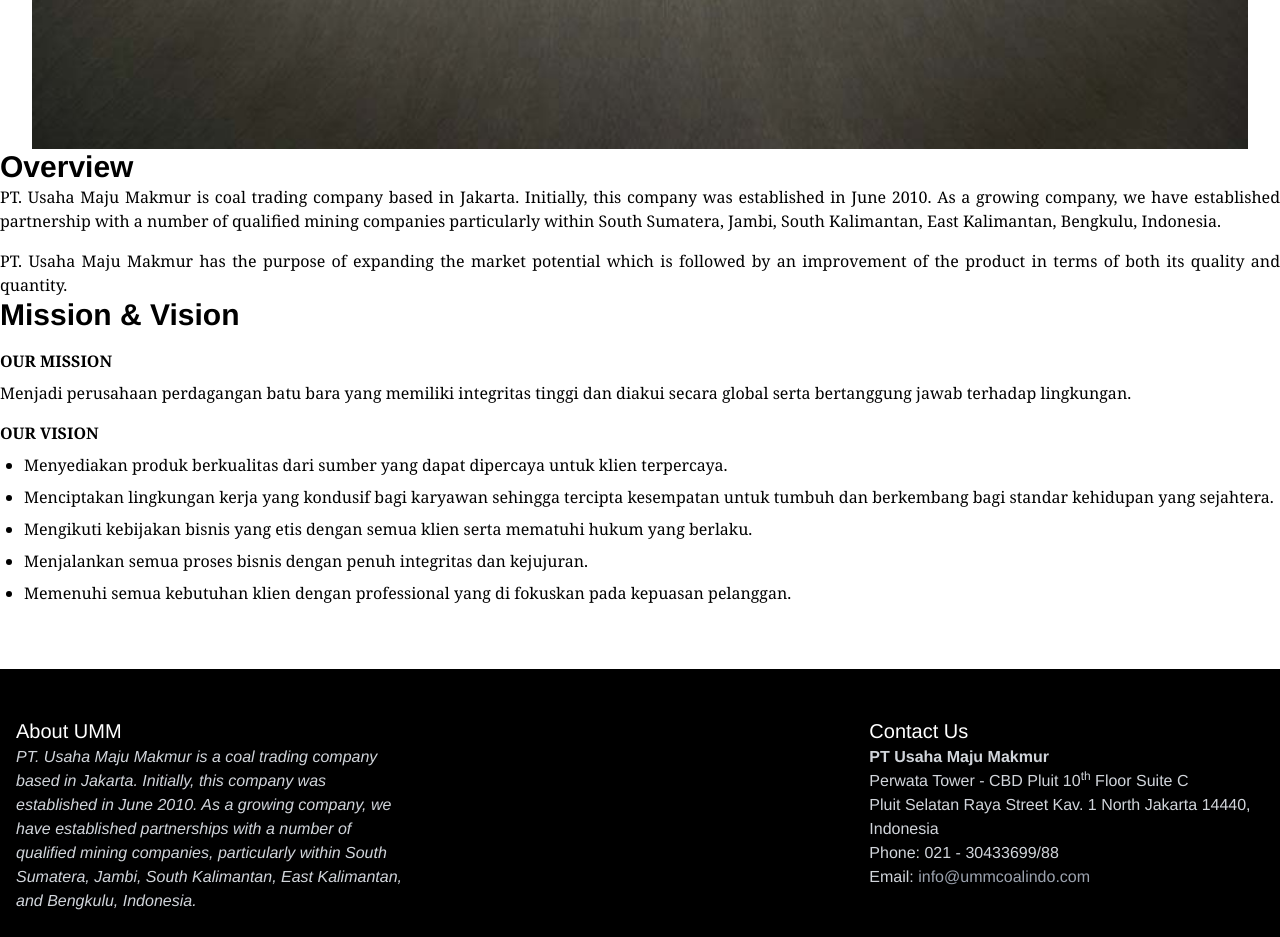
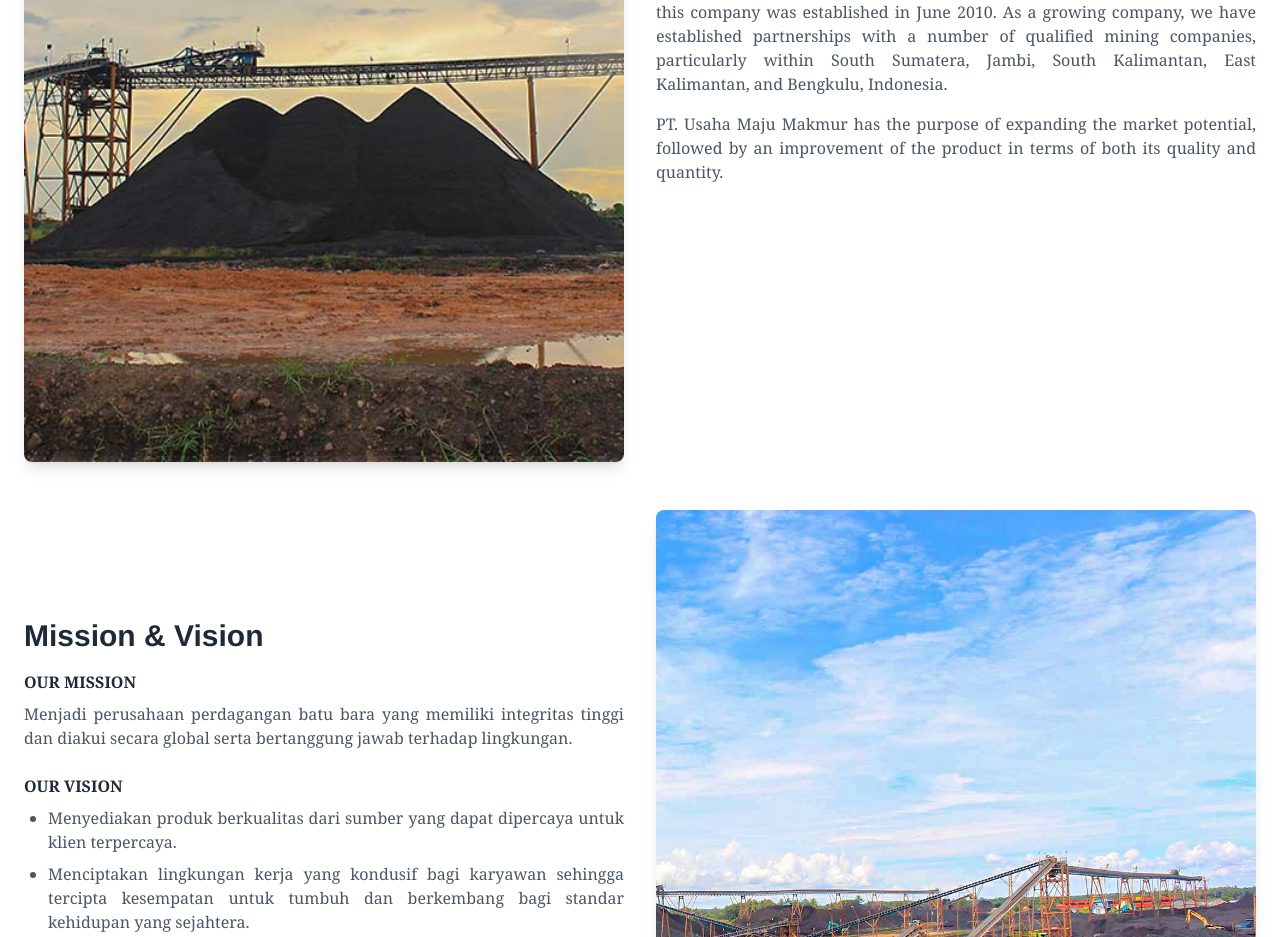
Before and after one commit to Bijas48/UMM-web-refactor, a Vue app: page /about in a window 1280 px wide. Shown: the part 1735-2672 px from the top of the page. Built offline with nearby package versions, Linux system fonts and the light colour scheme.

Commit message:
AboutView + menambahkan font style pada ProductSpec

```diff
--- a/src/components/HeroSectionforPages.vue
+++ b/src/components/HeroSectionforPages.vue
@@ -1,6 +1,4 @@
 <script setup>
-import { defineProps } from 'vue'
-
 defineProps({
   subHeader: {
     type: String,
@@ -12,7 +10,7 @@
   },
   overlay: {
     type: Boolean,
-    default: true
+    default: false
   }
 })
 </script>
--- a/src/components/ProductSpec.vue
+++ b/src/components/ProductSpec.vue
@@ -8,7 +8,7 @@
     <div class="container mx-auto">
       <!-- Title and Subtitle -->
       <div class="flex flex-col items-center">
-        <h2 class="text-3xl font-bold mb-4">Product Specification</h2>
+        <h2 class="text-3xl font-semibold text-gray-800 mb-4">Product Specification</h2>
         <div class="text-lg font-serif mb-8"></div>
       </div>
       <!-- Features Row -->
@@ -20,7 +20,7 @@
               <Icon icon="et:map-pin" class="w-10 h-10" />
               <!-- Set fixed size for icons -->
             </div>
-            <p class="text-justify text-sm px-5">
+            <p class="text-justify text-sm font-serif px-5">
               Our product is originated from its source in South Sumatera, Jambi, South Kalimantan,
               East Kalimantan, Bengkulu, Indonesia.
             </p>
@@ -30,7 +30,7 @@
               <Icon icon="et:lightbulb" class="w-10 h-10" />
               <!-- Set fixed size for icons -->
             </div>
-            <p class="text-justify text-sm px-5">
+            <p class="text-justify text-sm font-serif px-5">
               Our product is suitable for electrical power generator as well for industrial
               consumption, cement industry and chemical.
             </p>
@@ -51,7 +51,7 @@
               <Icon icon="et:global" class="w-10 h-10" />
               <!-- Set fixed size for icons -->
             </div>
-            <p class="text-justify text-sm px-5">
+            <p class="text-justify text-sm font-serif px-5">
               Indonesia is our biggest market. This is proven by the long-term contracts with our
               clients.
             </p>
@@ -61,7 +61,7 @@
               <Icon icon="et:linegraph" class="w-10 h-10" />
               <!-- Set fixed size for icons -->
             </div>
-            <p class="text-justify text-sm px-5">
+            <p class="text-justify text-sm font-serif px-5">
               We always motivate ourselves to constantly improve the quality of our product and
               services in order to better meet our respected clients demand.
             </p>
--- a/src/views/AboutView.vue
+++ b/src/views/AboutView.vue
@@ -2,6 +2,8 @@
 import FooterCom from '@/components/FooterCom.vue'
 import HeroSectionforPages from '@/components/HeroSectionforPages.vue'
 import section1Image from '@/assets/images/AboutView/section-1.jpg'
+import section2Image from '@/assets/images/AboutView/section-2.jpg'
+import section3Image from '@/assets/images/AboutView/section-3.jpg'
 </script>
 
 <template>
@@ -13,7 +15,7 @@
   <section class="py-16">
     <div class="container mx-auto">
       <div class="w-full">
-        <h2 class="text-3xl font-semibold text-center">TEAM OF MANAGEMENT</h2>
+        <h2 class="text-3xl font-semibold text-center my-6">TEAM OF MANAGEMENT</h2>
         <!-- Gambar dummy -->
         <!-- <img
           src="https://via.placeholder.com/1200x600"
@@ -22,45 +24,64 @@
         /> -->
         <img
           :src="section1Image"
-          class="w-full h-[50vh] md:h-[50%] object-cover px-8"
+          class="w-full md:aspect-[16/9] aspect-[7/6] object-cover rounded-lg shadow-lg"
           alt="Management Team Image"
         />
       </div>
 
-      <div class="w-full">
-        <h2 class="text-3xl font-semibold text-left">Overview</h2>
-        <div class="text-base font-serif">
+      <hr class="my-9 border-gray-300" />
+
+      <div class="grid grid-cols-1 md:grid-cols-2 w-full gap-8 p-6">
+        <div class="flex justify-center items-center">
+          <img
+            :src="section2Image"
+            alt="Company Overview"
+            class="w-full h-auto object-cover rounded-lg shadow-lg"
+          />
+        </div>
+        <div class="flex flex-col justify-center">
+          <h2 class="text-3xl font-semibold text-gray-800 mb-4">Overview</h2>
+          <div class="text-base font-serif text-gray-600">
             <p class="text-justify">
-            PT. Usaha Maju Makmur is coal trading company based in Jakarta. Initially, this company
-            was established in June 2010. As a growing company, we have established partnership with
-            a number of qualified mining companies particularly within South Sumatera, Jambi, South
-            Kalimantan, East Kalimantan, Bengkulu, Indonesia.
+              PT. Usaha Maju Makmur is a coal trading company based in Jakarta. Initially, this
+              company was established in June 2010. As a growing company, we have established
+              partnerships with a number of qualified mining companies, particularly within South
+              Sumatera, Jambi, South Kalimantan, East Kalimantan, and Bengkulu, Indonesia.
             </p>
             <p class="text-justify mt-4">
-            PT. Usaha Maju Makmur has the purpose of expanding the market potential which is
-            followed by an improvement of the product in terms of both its quality and quantity.
+              PT. Usaha Maju Makmur has the purpose of expanding the market potential, followed by
+              an improvement of the product in terms of both its quality and quantity.
             </p>
           </div>
         </div>
+      </div>
 
-      <div class="w-full">
-        <h2 class="text-3xl font-semibold text-left">Mission & Vision</h2>
-        <div class="text-base font-serif text-left mt-4">
-          <p class="font-bold">OUR MISSION</p>
+      <div class="grid grid-cols-1 md:grid-cols-2 w-full gap-8 p-6">
+        <div class="flex justify-center items-center md:order-last">
+          <img
+            :src="section3Image"
+            alt="Mission and Vision"
+            class="w-full h-auto object-cover rounded-lg shadow-lg"
+          />
+        </div>
+        <div class="flex flex-col justify-center">
+          <h2 class="text-3xl font-semibold text-gray-800 mb-4">Mission & Vision</h2>
+          <div class="text-base font-serif text-gray-600">
+            <p class="font-bold text-gray-800">OUR MISSION</p>
             <p class="text-justify mt-2">
               Menjadi perusahaan perdagangan batu bara yang memiliki integritas tinggi dan diakui
               secara global serta bertanggung jawab terhadap lingkungan.
             </p>
 
-          <p class="font-bold mt-4">OUR VISION</p>
+            <p class="font-bold mt-6 text-gray-800">OUR VISION</p>
             <ul class="list-disc ml-6 mt-2 space-y-2">
               <li class="text-justify">
                 Menyediakan produk berkualitas dari sumber yang dapat dipercaya untuk klien
                 terpercaya.
               </li>
               <li class="text-justify">
-              Menciptakan lingkungan kerja yang kondusif bagi karyawan sehingga tercipta kesempatan
-              untuk tumbuh dan berkembang bagi standar kehidupan yang sejahtera.
+                Menciptakan lingkungan kerja yang kondusif bagi karyawan sehingga tercipta
+                kesempatan untuk tumbuh dan berkembang bagi standar kehidupan yang sejahtera.
               </li>
               <li class="text-justify">
                 Mengikuti kebijakan bisnis yang etis dengan semua klien serta mematuhi hukum yang
@@ -70,13 +91,14 @@
                 Menjalankan semua proses bisnis dengan penuh integritas dan kejujuran.
               </li>
               <li class="text-justify">
-              Memenuhi semua kebutuhan klien dengan professional yang di fokuskan pada kepuasan
+                Memenuhi semua kebutuhan klien dengan profesional yang difokuskan pada kepuasan
                 pelanggan.
               </li>
             </ul>
           </div>
         </div>
       </div>
+    </div>
   </section>
   <FooterCom />
 </template>
--- a/src/views/AwardsView.vue
+++ b/src/views/AwardsView.vue
@@ -1,5 +1,11 @@
-<script setup></script>
+<script setup>
+import HeroSectionforPages from '@/components/HeroSectionforPages.vue'
+</script>
 
 <template>
-  <h1>Testing Awards View</h1>
+  <HeroSectionforPages
+    :sub-header="'Awards'"
+    :src-image="'AboutView/header-bg.jpg'"
+    :overlay="true"
+  />
 </template>
```
Lines whose indentation alone changed are shown as unchanged.
